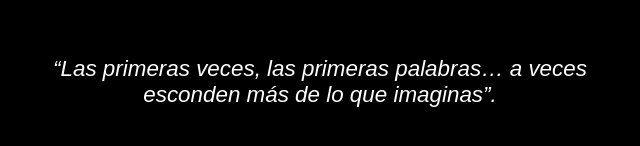
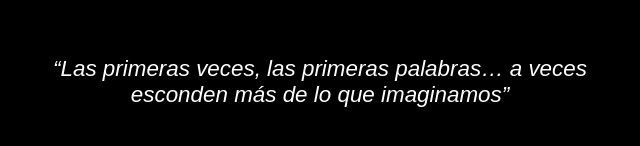
Before and after one commit to Fernando-Albarran/4UR49U3L, a plain HTML site: page index.html in a window 1280 px wide. Shown: the part 106-252 px from the top of the page, without its empty margins (320-960 px from the left). Drawn offline with Linux system fonts and the light colour scheme.

Commit message:
Update index.html

```diff
--- a/index.html
+++ b/index.html
@@ -74,7 +74,7 @@
 <body>
 
     <div class="frase">
-        “Las primeras veces, las primeras palabras… a veces esconden más de lo que imaginas”.
+        “Las primeras veces, las primeras palabras… a veces esconden más de lo que imaginamos”
     </div>
 
     <div class="entrada">
```
